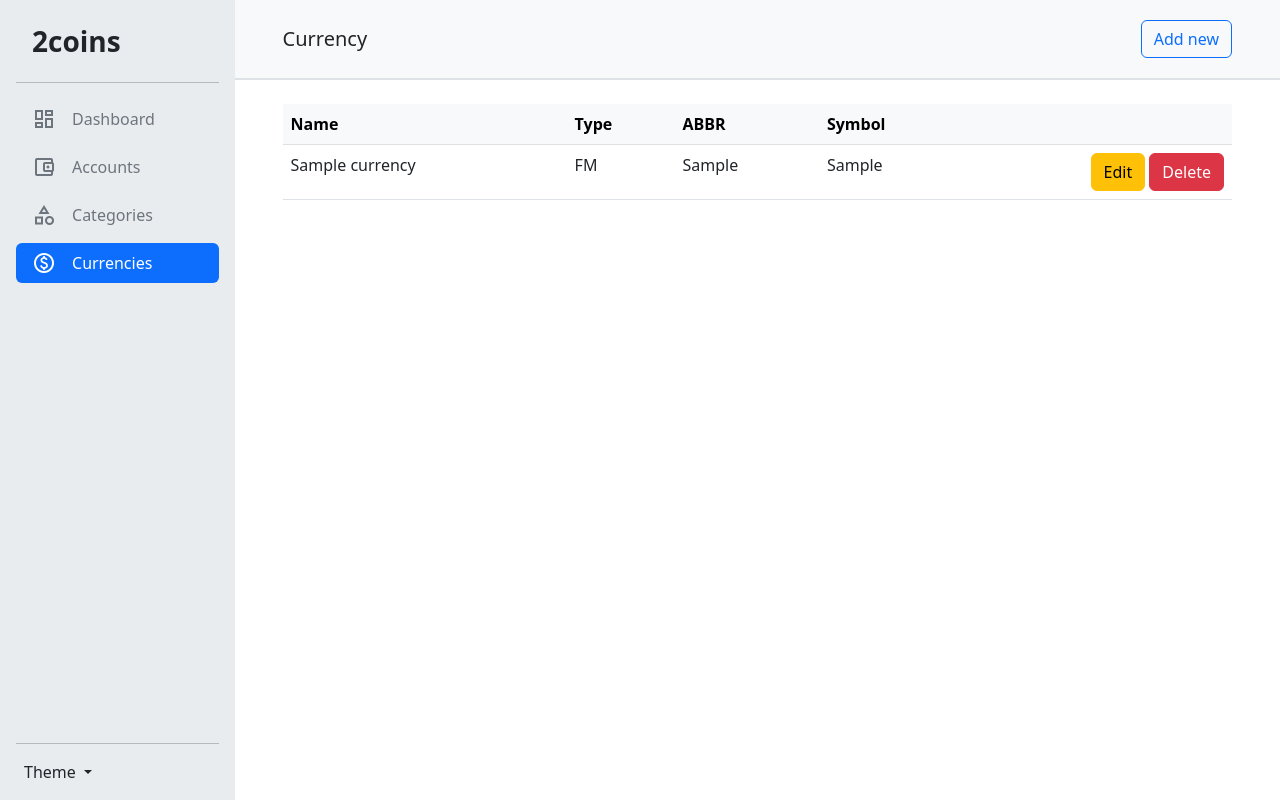
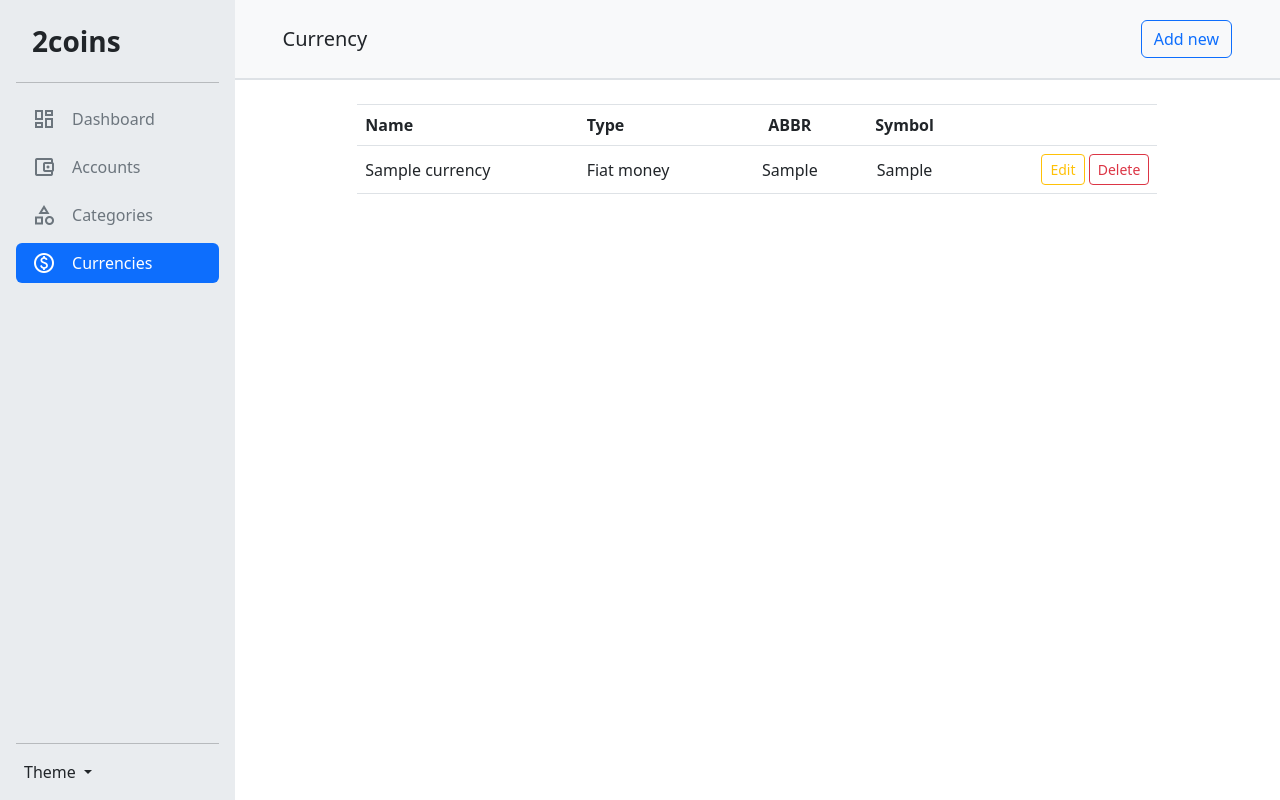
Before and after one commit to oleh-papka/2coins, a Django app: page /currency/ in a window 1280 px wide. Run offline with Django 4.2, Linux system fonts and the light colour scheme; tables that the repository leaves empty hold one stand-in row (values such as "Sample post").

Commit message:
Updated currency_list view

```diff
--- /dev/null
+++ b/two_coins/budget/static/budget/css/currency_list.css
@@ -0,0 +1,3 @@
+#currency_table {
+    max-width: 800px;
+}
--- a/two_coins/budget/templates/budget/currency_list.html
+++ b/two_coins/budget/templates/budget/currency_list.html
@@ -4,7 +4,7 @@
 
 {% block custom_static %}
     {% load static %}
-    <link rel="stylesheet" href="{% static 'budget/css/accounts.css' %}">
+    <link rel="stylesheet" href="{% static 'budget/css/currency_list.css' %}">
 {% endblock %}
 
 {% block page-controls %}
@@ -12,30 +12,29 @@
 {% endblock %}
 
 {% block content %}
-    <div class="d-flex flex-wrap gap-4">
-        <table class="table table-hover">
-            <thead class="table-light">
+    <div id="currency_table" class="mx-auto">
+        <table class="table table-hover table align-middle">
+            <thead class="table table-bordered">
             <tr>
                 <th scope="col">Name</th>
                 <th scope="col">Type</th>
-                <th scope="col">ABBR</th>
-                <th scope="col">Symbol</th>
+                <th scope="col" class="text-center">ABBR</th>
+                <th scope="col" class="text-center">Symbol</th>
+                <th></th>
             </tr>
             </thead>
             <tbody>
             {% for object in object_list %}
                 <tr>
                     <td>{{ object.name }}</td>
-                    <td>{{ object.ccy_type }}</td>
-                    <td>{{ object.abbr }}</td>
-                    <td>
-                        <div class="d-flex justify-content-between">
-                            {{ object.symbol }}
-                            <div>
-                                <a href="{% url 'currency_edit' object.id %}" class="btn btn-warning">Edit</a>
-                                <a href="{% url 'currency_delete' object.id %}" class="btn btn-danger">Delete</a>
-                            </div>
-                        </div>
+                    <td>{{ object.get_ccy_type_display }}</td>
+                    <td class="text-center">{{ object.abbr }}</td>
+                    <td class="text-center">{{ object.symbol }}</td>
+                    <td class="text-end">
+                        <a href="{% url 'currency_edit' object.id %}"
+                           class="btn btn-sm btn-outline-warning">Edit</a>
+                        <a href="{% url 'currency_delete' object.id %}"
+                           class="btn btn-sm btn-outline-danger">Delete</a>
                     </td>
                 </tr>
             {% endfor %}
```
